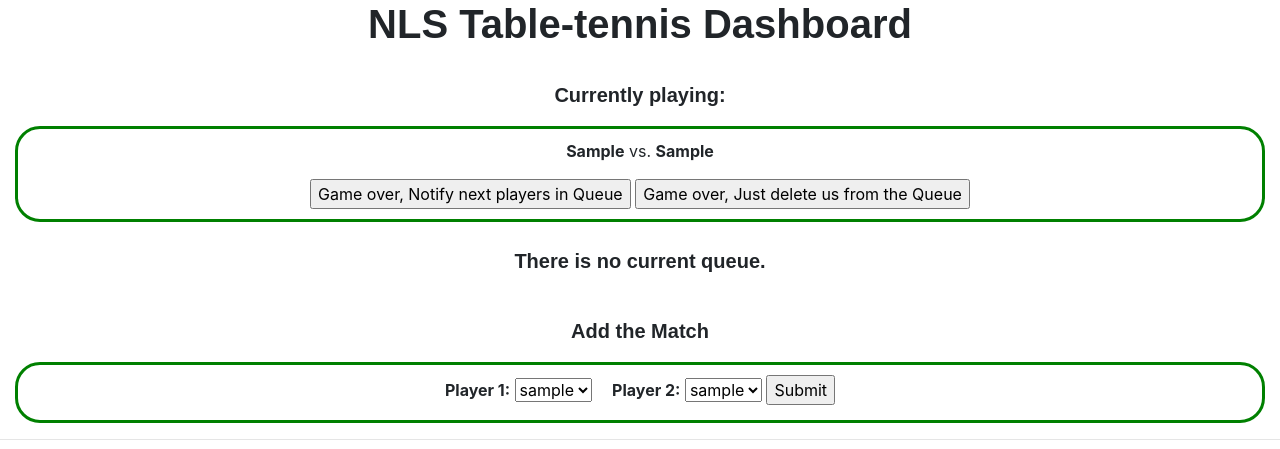
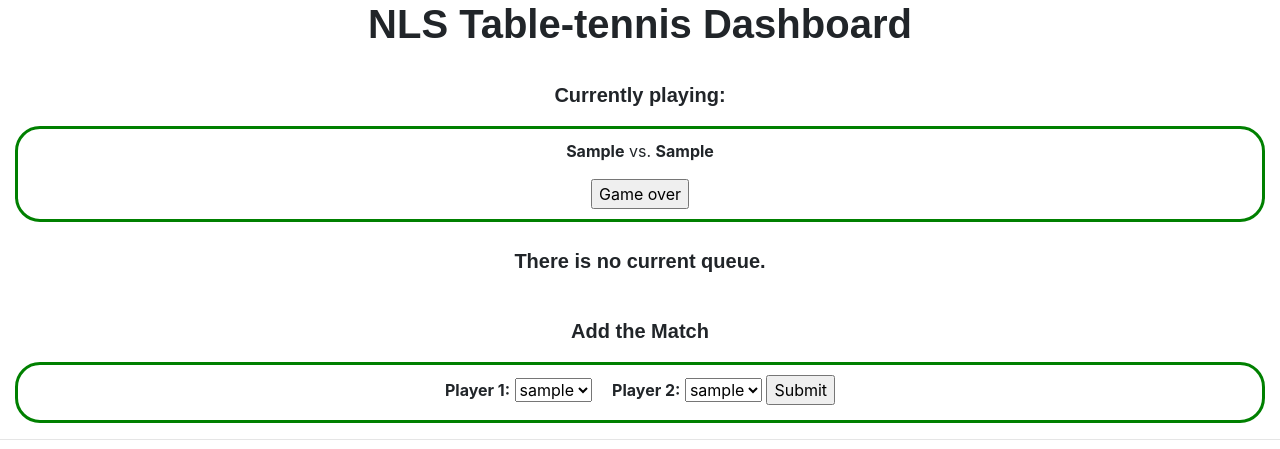
Before and after one commit to windrunner9292/PingPongQueue, a Flask app: page /showDashboard in a window 1280 px wide. Shown: the part 56-505 px from the top of the page. Run offline with Flask 2, Linux system fonts and the light colour scheme; tables that the repository leaves empty hold one stand-in row (values such as "Sample post").

Commit message:
disabling notification email

```diff
--- a/app.py
+++ b/app.py
@@ -217,7 +217,7 @@ def main():
                 return redirect(url_for("main",
                                         currentUsers=currentUsers,
                                         currentQueue=currentQueue))
-            if request.form['action'] == 'Game over, Just delete us from the Queue':    # button for deleting the first queue.
+            if request.form['action'] == 'Game over':    # button for deleting the first queue.
                 firstCurrentPlayer = request.form["firstCurrentPlayer"]
                 secondCurrentPlayer = request.form["secondCurrentPlayer"]
                 deleteQueue(firstCurrentPlayer,secondCurrentPlayer)
--- a/templates/main.html
+++ b/templates/main.html
@@ -27,8 +27,8 @@
         <input class="player" type="hidden" value={{ currentQueue[0][0] }} name="firstCurrentPlayer" readonly>
         <input class="player" type="hidden" value={{ currentQueue[0][1] }} name="secondCurrentPlayer" readonly>
         </div>
-        <input type="submit" name="action" value="Game over, Notify next players in Queue"/>
-		    <input type="submit" name="action" value="Game over, Just delete us from the Queue"/>
+        <!-- <input type="submit" name="action" value="Game over, Notify next players in Queue"/> -->
+		    <input type="submit" name="action" value="Game over"/>
       </form>
 	  <form action="{{ url_for('main') }}" method="post">
 
```
